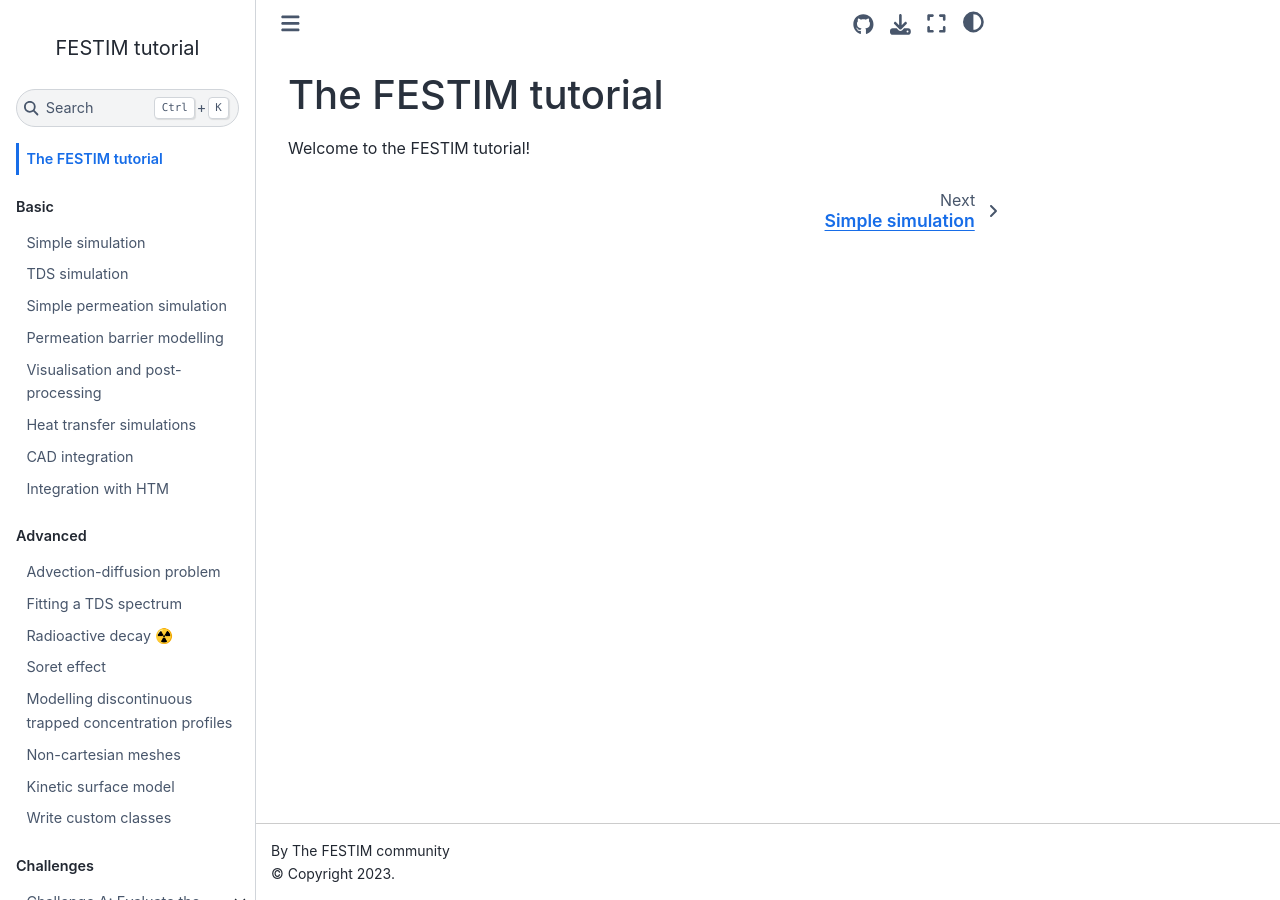
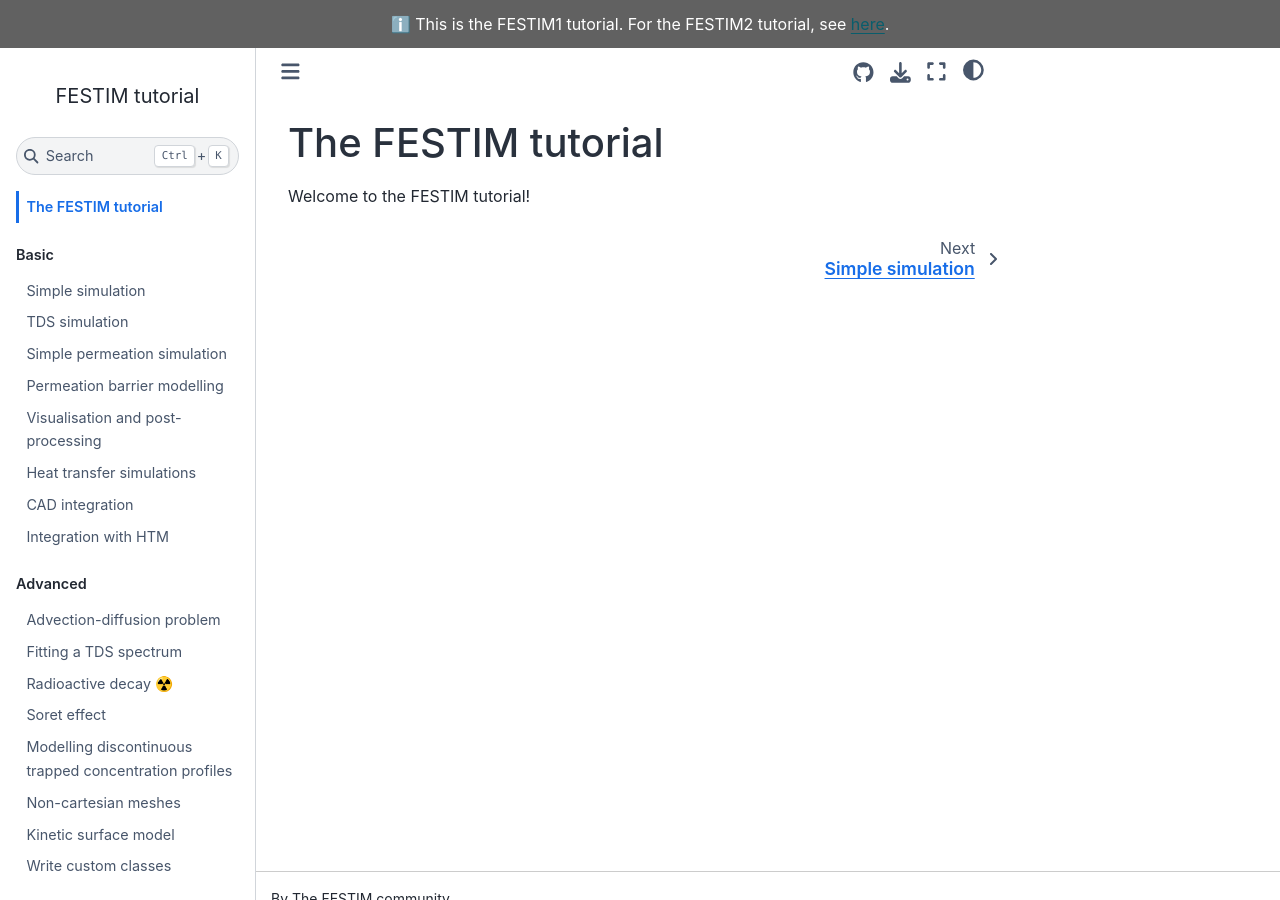
Before and after one commit to festim-dev/FESTIM-workshop, a Jupyter Book: the page built from book/intro.md, in a window 1280 px wide and 900 px high. Built offline with Jupyter Book 1.0.4 settings and Sphinx 7.4.7 and the Sphinx Book theme 1.1.4, drawn with Linux system fonts in a browser that asks for light colours; pages that are not in the unit, such as notebooks, are missing from menus.

Commit message:
added banner

```diff
--- a/book/_config.yml
+++ b/book/_config.yml
@@ -18,11 +18,12 @@ html:
   use_issues_button: true
   use_repository_button: true
   use_edit_page_button: true
+  announcement: "ℹ️ This is the FESTIM1 tutorial. For the FESTIM2 tutorial, see <a href='https://festim-workshop.readthedocs.io/en/festim2/intro.html'>here</a>."
 
 execute:
   # Force re-execution of notebooks on each build.
   # See https://jupyterbook.org/content/execute.html
-  # execute_notebooks: force
+  # execute_notebooks: off
   timeout: -1  # Disable timeouts for executing notebooks cells
 
 
```
